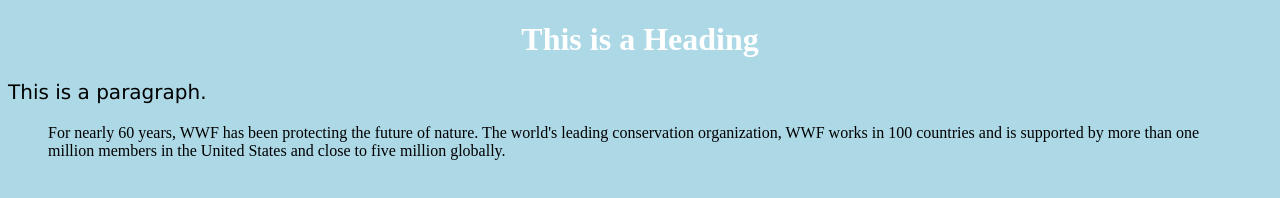
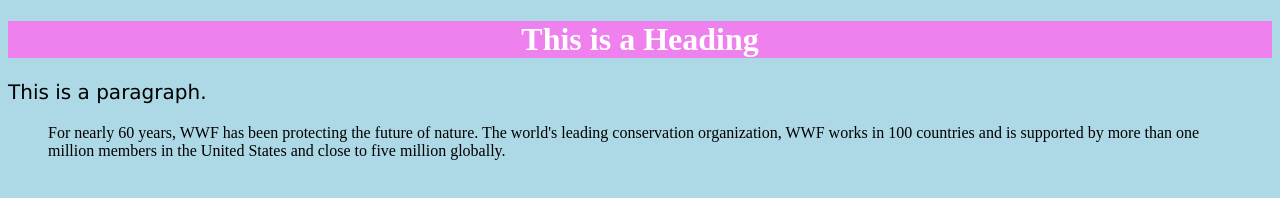
Before and after one commit to priyankadara/gitproject, a plain HTML site: page index.html in a window 1280 px wide. Drawn offline with Linux system fonts and the light colour scheme.

Commit message:
background colour added for stylesheet

```diff
--- a/style.css
+++ b/style.css
@@ -3,7 +3,8 @@ body {
 }
 
 h1 {
-  color: white;
+  background-color:hsl(300, 76%, 72%);
+  color:white;
   text-align: center;
 }
 
```
